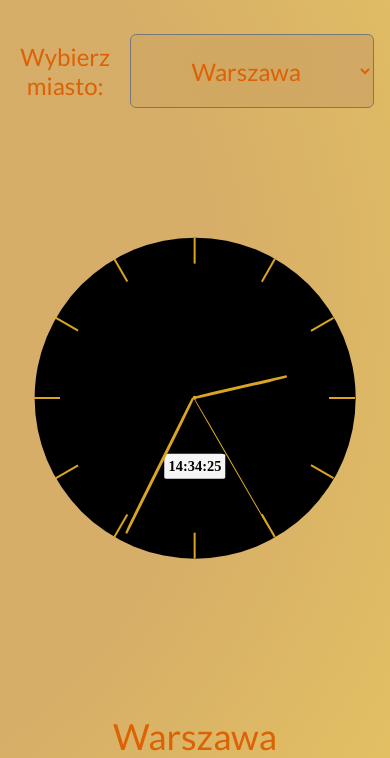
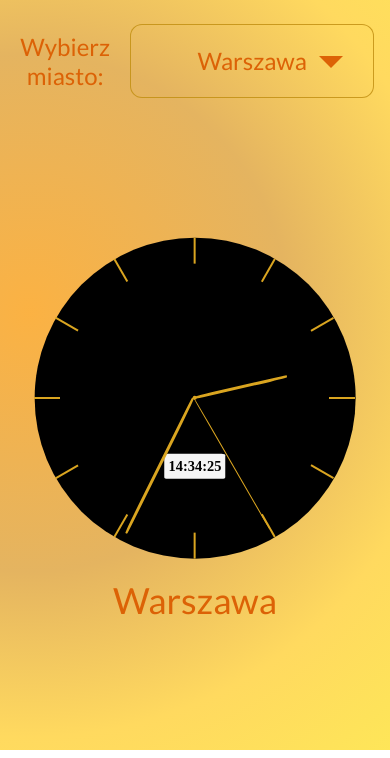
Before and after one commit to katekirylowicz/Time-Zone-analog-clock, a website built with webpack: page src/index.html in a window 390 px wide. Shown: the part 124-882 px from the top of the page. Built offline with nearby package versions, Linux system fonts and the light colour scheme; no server answers.

Commit message:
Fix responsive view and add arrow in select input.

```diff
--- a/src/Scss/styles.scss
+++ b/src/Scss/styles.scss
@@ -3,16 +3,15 @@
   padding: 0;
 }
 :root {
-  --select-border: #777;
-  --select-focus: rgb(177, 131, 15);
-  --select-arrow: var(--select-border);
+  --select-border: rgba(193, 143, 18, 0.838);
+
 }
 
 body {
+	animation: gradient 15s ease infinite;
   background: rgb(195,136,34);
-  background: radial-gradient(circle, rgba(195,136,34,0.6811099439775911) 27%, rgba(253,226,45,0.7987570028011204) 79%);
-  background-size: 400% 400%;
-	animation: gradient 15s ease infinite;
+  background: radial-gradient(circle,rgba(250, 158, 19, 0.797) ,rgba(216, 145, 22, 0.681) 27%, rgba(255, 208, 55, 0.799),rgba(253,226,45,0.7987570028011204),rgba(255, 245, 131, 0.783) 79%);
+  background-size: 200% 200%;
 	height: 100vh;
 }
 @keyframes gradient {
@@ -32,24 +31,31 @@ h1 {
   font-family: "Lato", sans-serif;
   margin-top: 50px;
   text-align: center;
-  @media only screen and (max-width: 752px) {
+  @media screen and (max-width: 752px) {
     margin-top:30px;
     }
+    @media screen and (max-width: 400px) {
+      font-size:28px;
+     }
 }
 
 .input_wrapper {
   display: flex;
   justify-content: center;
+  width:200px;
 }
 
 .zone {
+  appearance: none;
   border-radius: 12px;
   font-family: "lato", sans-serif;
   font-size: 18px;
   margin-top: 50px;
   padding: 8px 10px;
   text-align: center;
+
 }
+
 
 .clock {
   background-color: black;
@@ -201,47 +207,85 @@ h1 {
   position: relative;
   text-align: center;
   top: 55vh;
-  @media only screen and (max-width: 752px) {
+  @media screen and (max-width: 752px) {
    top:60vh;
+   }
+   @media screen and (max-width: 400px) {
+    top:45vh;
    }
 
 }
 
 .input_wrapper select {
+  background:
+      no-repeat right 0.8em center / 1.5em,
+    linear-gradient(to left,  rgba(255, 255, 255, 0)  79%, rgba(255, 255, 255, 0) 27%);
+  background-color: transparent;
+  background-image: linear-gradient(circle, rgba(206, 157, 71, 0.947) 27%, rgba(249, 215, 63, 0.681) 79%);
+  border: 1px solid var(--select-border);
+  border-radius: 0.5em;
+  cursor: pointer;
+  font-size: 1.2rem;
+  line-height: 1.1;
+  max-width: 30ch;
+  min-width: 15ch;
+  padding: 0.25em 0.5em;
+  position:relative;
   width: 100%;
-  min-width: 15ch;
-  max-width: 30ch;
-  border: 1px solid var(--select-border);
-  border-radius: 0.25em;
-  padding: 0.25em 0.5em;
-  font-size: 1.2rem;
-  cursor: pointer;
-  line-height: 1.1;
-  background-color: none;
-  background-image: radial-gradient(circle, rgba(195, 136, 34, 0.686) 27%, rgba(195,136,34,0.6811099439775911) 79%);
-
-
+  &:focus{
+    outline:none;
+  }
   @media only screen and (max-width: 752px) {
+     font-size: 1.5rem;
 
      padding: 0.10em 0.1em;
-     font-size: 1.5rem;
     }
+}
+.arrow{
+   border-left: 12px solid transparent;
+   border-radius: 12  px;
+   border-right: 12px solid transparent;
+   //margin: 0 auto;
+   border-top: 12px solid rgb(220, 98, 6);
+   height: 0;
+   justify-content: flex-end;
+   margin-left:29em;
+   margin-top: 4.25em;
+   position:absolute;
+   right:calc(center);
+   top:calc(center );
+   width: 0;;
+   z-index:10;
+   @media screen and (max-width: 752px) {
+    margin-left:28em;
+    margin-top:4.4em;
+   }
+   @media screen and (max-width: 550px) {
+    margin-left:22em;
+    margin-top:4.95em;
+   }
+   @media screen and (max-width: 400px) {
+    margin-left:18em;
+    margin-top:5.1em;
+   }
 }
 
 .input_wrapper{
-  box-sizing:border-box;
   appearance: none;
   background-color: transparent;
   border: none;
-  padding: 0 1em 0 0;
-  margin: 0;
-  width: 100%;
+  box-sizing:border-box;
+  cursor: inherit;
+  display:flex;
   font-family: inherit;
   font-size: inherit;
-  cursor: inherit;
   line-height: inherit;
+  margin: 0;
+  padding: 0 1em 0 0;
+  width: 100%;
+  //position:relative;
 }
 .zone {
+  color:rgb(220, 98, 6);
   font-size: 1.5rem;
-  color:rgb(220, 98, 6);
 }
--- a/src/index.html
+++ b/src/index.html
@@ -16,8 +16,10 @@
 <body>
     <h1>Wyświetl czas w wybranym mieście:</h1>
     <div class="input_wrapper">
+        <span class="arrow"></span>
         <label for="TimeZone" class="zone">Wybierz miasto:</label>
         <select name="TimeZone" id="TimeZone" class="zone">
+            <span class="arrow"></span>
             <option value="Warszawa">Warszawa</option>
             <option value="Chicago">Chicago</option>
             <option value="Dubaj">Dubaj</option>
@@ -29,7 +31,7 @@
             <option value="NowyJork">Nowy Jork</option>
             <option value="Paryż">Paryż</option>
             <option value="Pekin">Pekin</option>
-            <option value="SaoPaulo">Sao Paulo</option>
+            <option value="Sao Paulo">Sao Paulo</option>
             <option value="Seul">Seul</option>
             <option value="Singapur">Singapur</option>
             <option value="Sydney">Sydney</option>
```
Also changed, not shown: css/styles.min.css, dist/index.html, dist/main.css, 1 other file.
